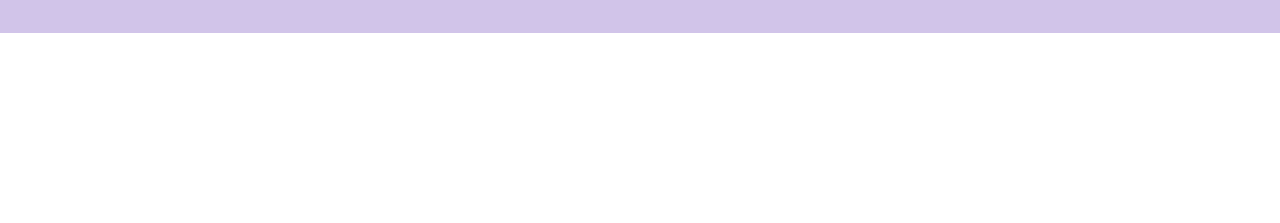
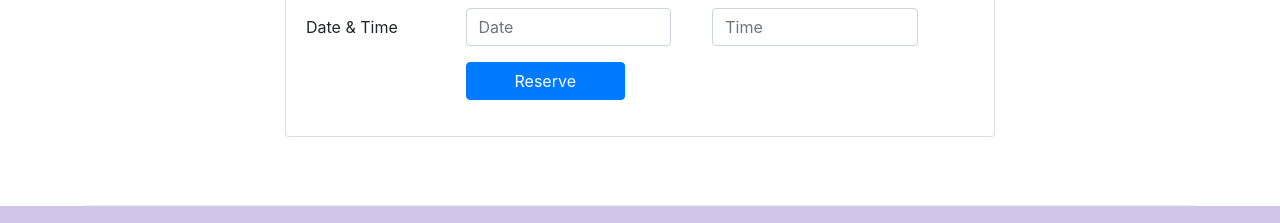
Before and after one commit to aman4411/Bootstrap-Site, a website: page index.html in a window 1280 px wide. Shown: the part 2129-2352 px from the top of the page. Before the commit the page ends 2162 px from the top, so only its background shows below. Drawn offline with nearby package versions, Linux system fonts and the light colour scheme.

```diff
--- a/index.html
+++ b/index.html
@@ -290,7 +290,7 @@
         </div>
 
         <!-- Reserve Table Form -->
-        <!-- <div class="row row-content align-items-center">
+        <div class="row row-content align-items-center">
             <div class="col-sm-8 offset-sm-2">
                 <div class="card">
                     <h3 class="card-header bg-warning text-white">Reserve a Table</h3>
@@ -340,7 +340,7 @@
                     </div>
                 </div>
             </div>
-        </div> -->
+        </div>
 
     </div>
 
```
